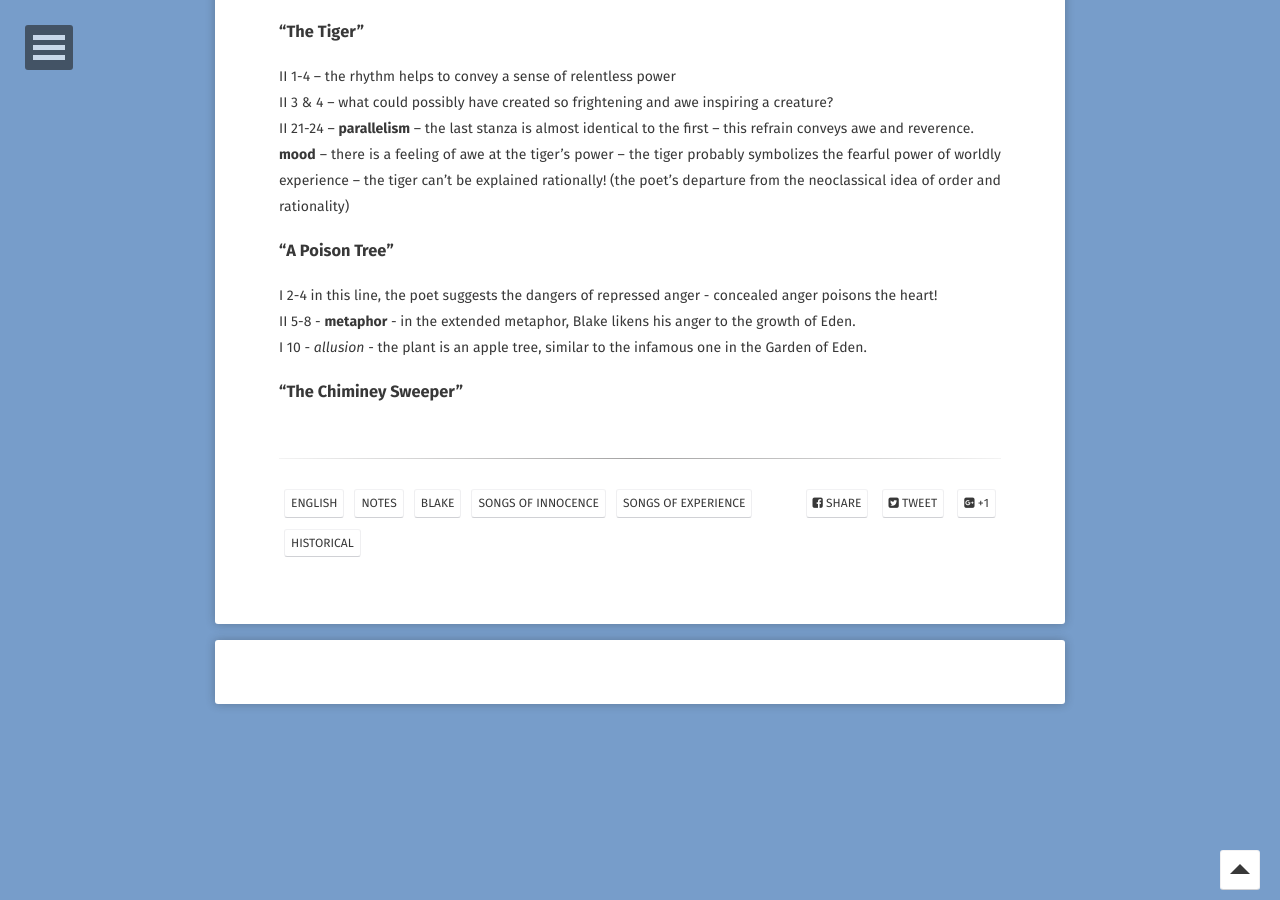
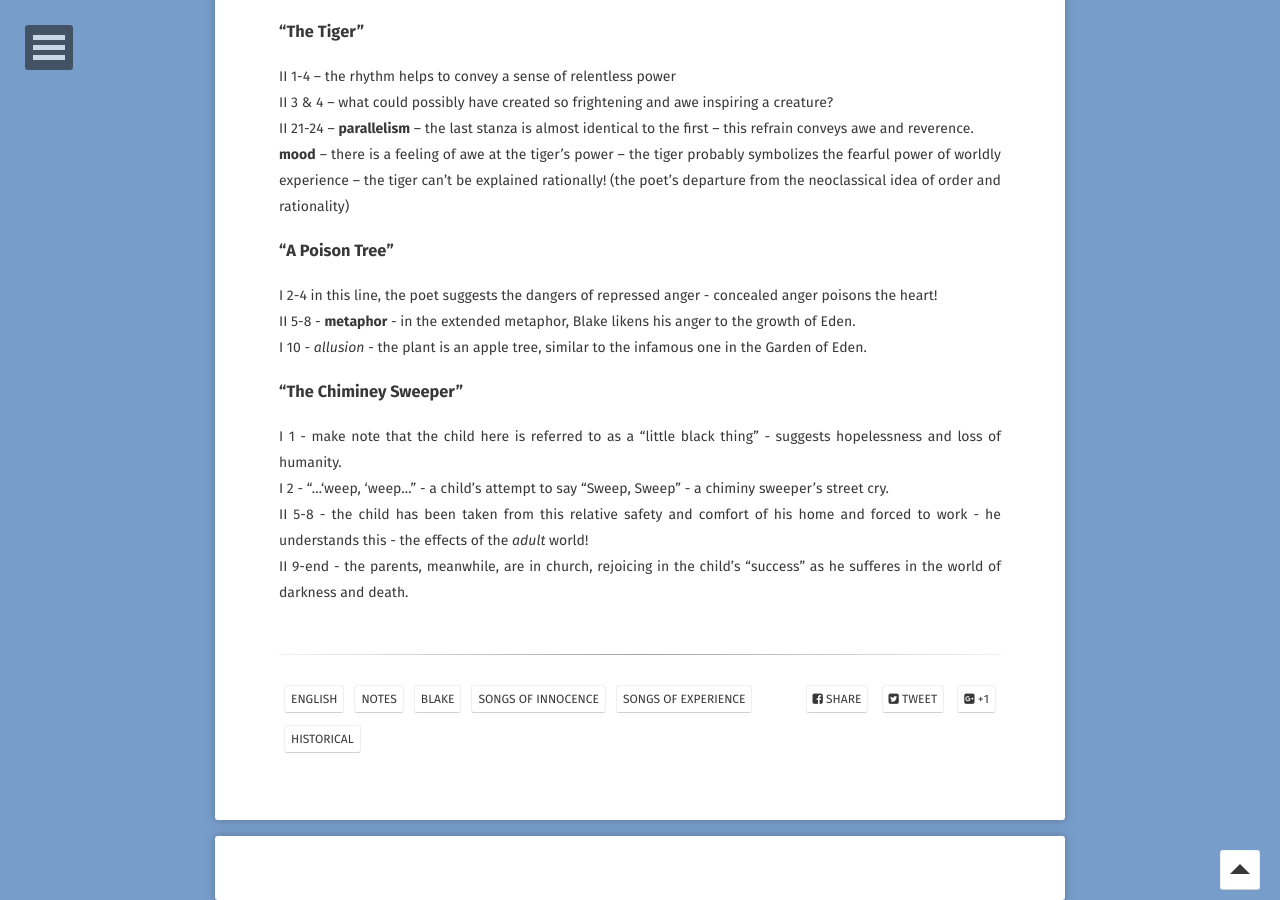
Before and after one commit to EthenStrine/site, a Jekyll site: the page built from _posts/2019-03-07-blake.md, in a window 1280 px wide and 900 px high, scrolled down 2128 px. Built offline with Jekyll 4.4.1, drawn with Linux system fonts in a browser that asks for light colours; some web fonts are replaced; comment, search, counter and statistics services are not loaded.

Commit message:
Update 2019-03-07-blake.md

```diff
--- a/_posts/2019-03-07-blake.md
+++ b/_posts/2019-03-07-blake.md
@@ -83,3 +83,8 @@ I 10 - *allusion* - the plant is an apple tree, similar to the infamous one in t
 
 
 ### "The Chiminey Sweeper"
+
+I 1 - make note that the child here is referred to as a "little black thing" - suggests hopelessness and loss of humanity.
+I 2 - "...'weep, 'weep..." - a child's attempt to say "Sweep, Sweep" - a chiminy sweeper's street cry.
+II 5-8 - the child has been taken from this relative safety and comfort of his home and forced to work - he understands this - the effects of the *adult* world!
+II 9-end - the parents, meanwhile, are in church, rejoicing in the child's "success" as he sufferes in the world of darkness and death.
```
